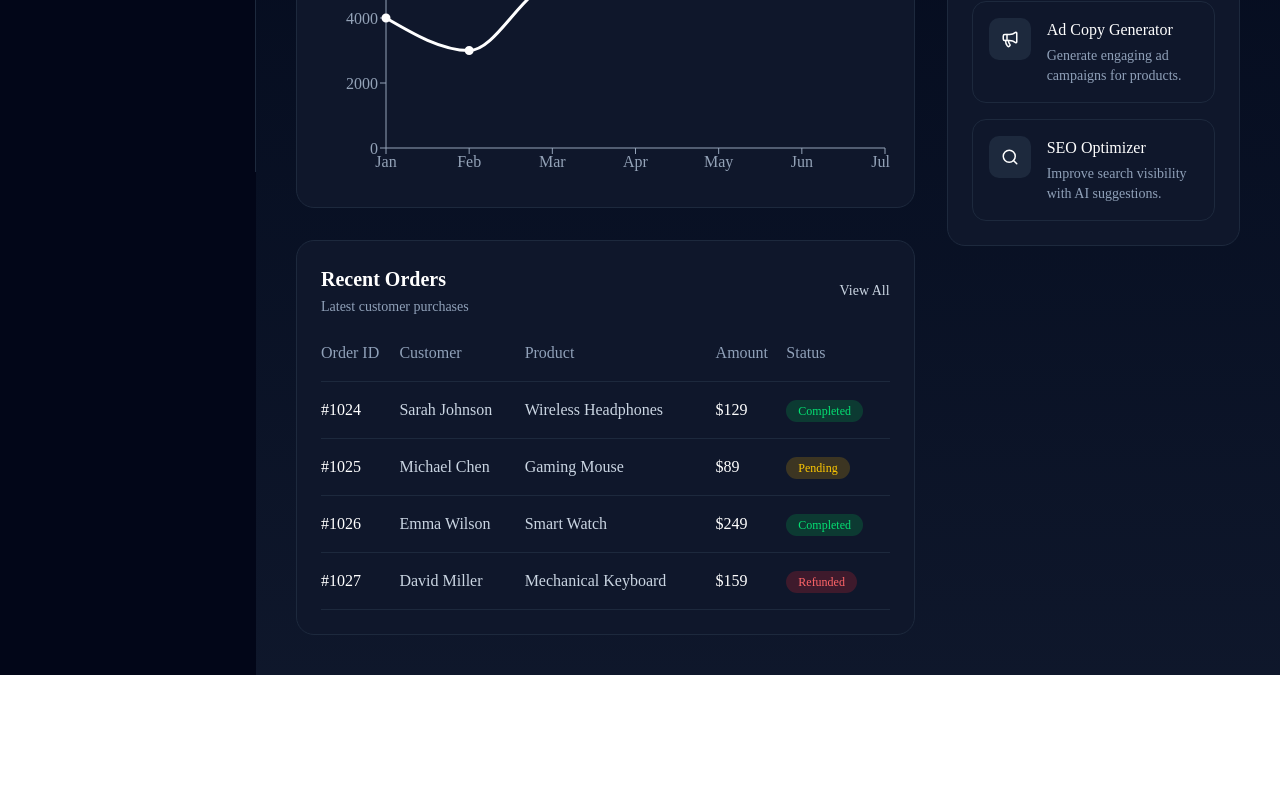
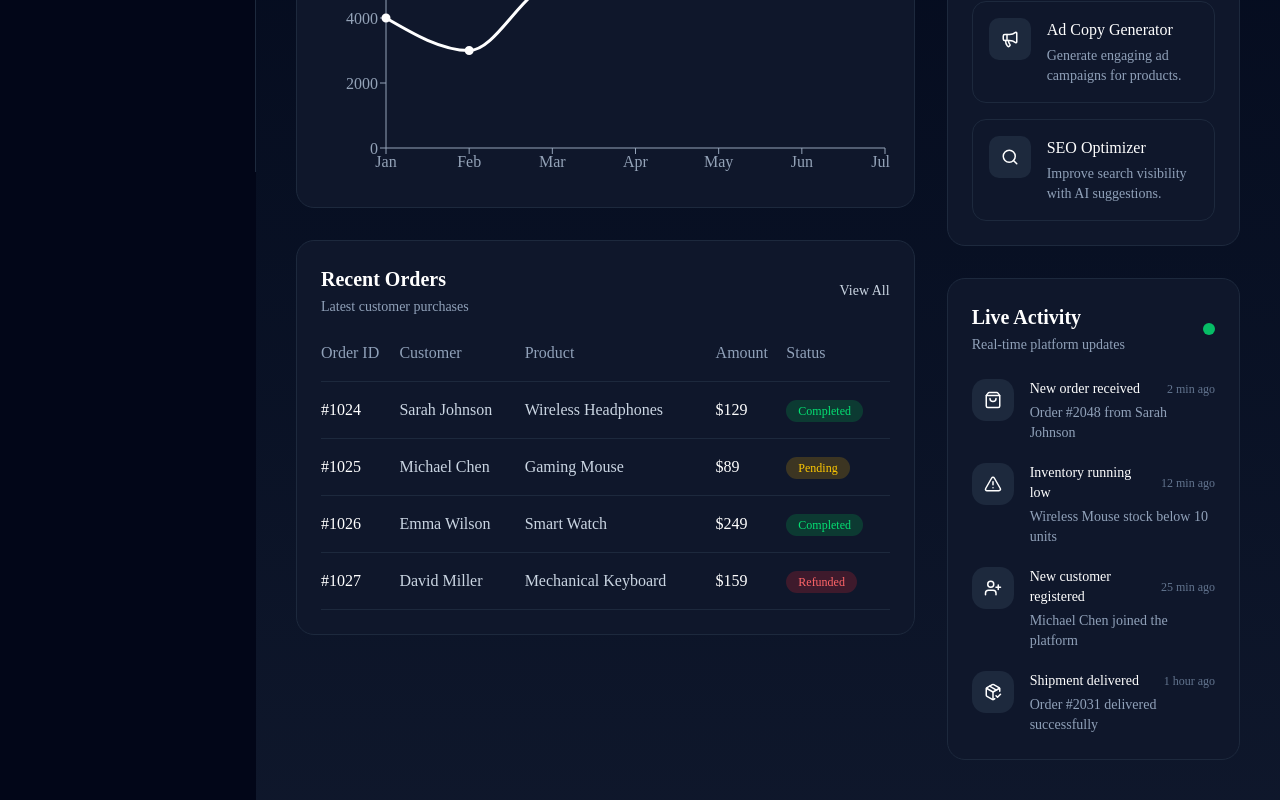
Before and after one commit to bilalahmedba395-byte/storepulse-ai, a Next.js app: page / in a window 1280 px wide. Shown: the part 628-1428 px from the top of the page. Before the commit the page ends 1303 px from the top, so only its background shows below. Built offline with nearby package versions, Linux system fonts and the light colour scheme.

Commit message:
Add live activity feed panel

```diff
--- a/app/page.tsx
+++ b/app/page.tsx
@@ -14,6 +14,7 @@ import RevenueChart from "@/components/ui/revenue-chart";
 import RecentOrders from "@/components/ui/recent-orders";
 import AITools from "@/components/ui/ai-tools";
 import QuickActions from "@/components/ui/quick-actions";
+import ActivityFeed from "@/components/ui/activity-feed";
 export default function Home() {
   const [sidebarOpen, setSidebarOpen] = useState(false);
   return (
@@ -146,6 +147,7 @@ export default function Home() {
 
             <div>
               <AITools />
+              <ActivityFeed />
             </div>
 
           </div>
--- /dev/null
+++ b/components/ui/activity-feed.tsx
@@ -0,0 +1,92 @@
+import {
+  ShoppingBag,
+  AlertTriangle,
+  UserPlus,
+  PackageCheck,
+} from "lucide-react";
+
+const activities = [
+  {
+    title: "New order received",
+    description: "Order #2048 from Sarah Johnson",
+    time: "2 min ago",
+    icon: ShoppingBag,
+  },
+  {
+    title: "Inventory running low",
+    description: "Wireless Mouse stock below 10 units",
+    time: "12 min ago",
+    icon: AlertTriangle,
+  },
+  {
+    title: "New customer registered",
+    description: "Michael Chen joined the platform",
+    time: "25 min ago",
+    icon: UserPlus,
+  },
+  {
+    title: "Shipment delivered",
+    description: "Order #2031 delivered successfully",
+    time: "1 hour ago",
+    icon: PackageCheck,
+  },
+];
+
+export default function ActivityFeed() {
+  return (
+    <div className="bg-slate-900 border border-slate-800 rounded-2xl p-6 mt-8">
+
+      <div className="flex items-center justify-between mb-6">
+        <div>
+          <h3 className="text-xl font-semibold">
+            Live Activity
+          </h3>
+
+          <p className="text-slate-400 text-sm mt-1">
+            Real-time platform updates
+          </p>
+        </div>
+
+        <div className="w-3 h-3 rounded-full bg-green-400 animate-pulse" />
+      </div>
+
+      <div className="space-y-5">
+        {activities.map((activity) => {
+          const Icon = activity.icon;
+
+          return (
+            <div
+              key={activity.title}
+              className="flex gap-4"
+            >
+
+              <div className="bg-slate-800 p-3 rounded-xl h-fit">
+                <Icon size={18} />
+              </div>
+
+              <div className="flex-1">
+                <div className="flex items-center justify-between gap-4">
+
+                  <h4 className="font-medium text-sm">
+                    {activity.title}
+                  </h4>
+
+                  <span className="text-xs text-slate-500 whitespace-nowrap">
+                    {activity.time}
+                  </span>
+
+                </div>
+
+                <p className="text-sm text-slate-400 mt-1">
+                  {activity.description}
+                </p>
+              </div>
+
+            </div>
+          );
+        })}
+      </div>
+
+    </div>
+  );
+}
```
